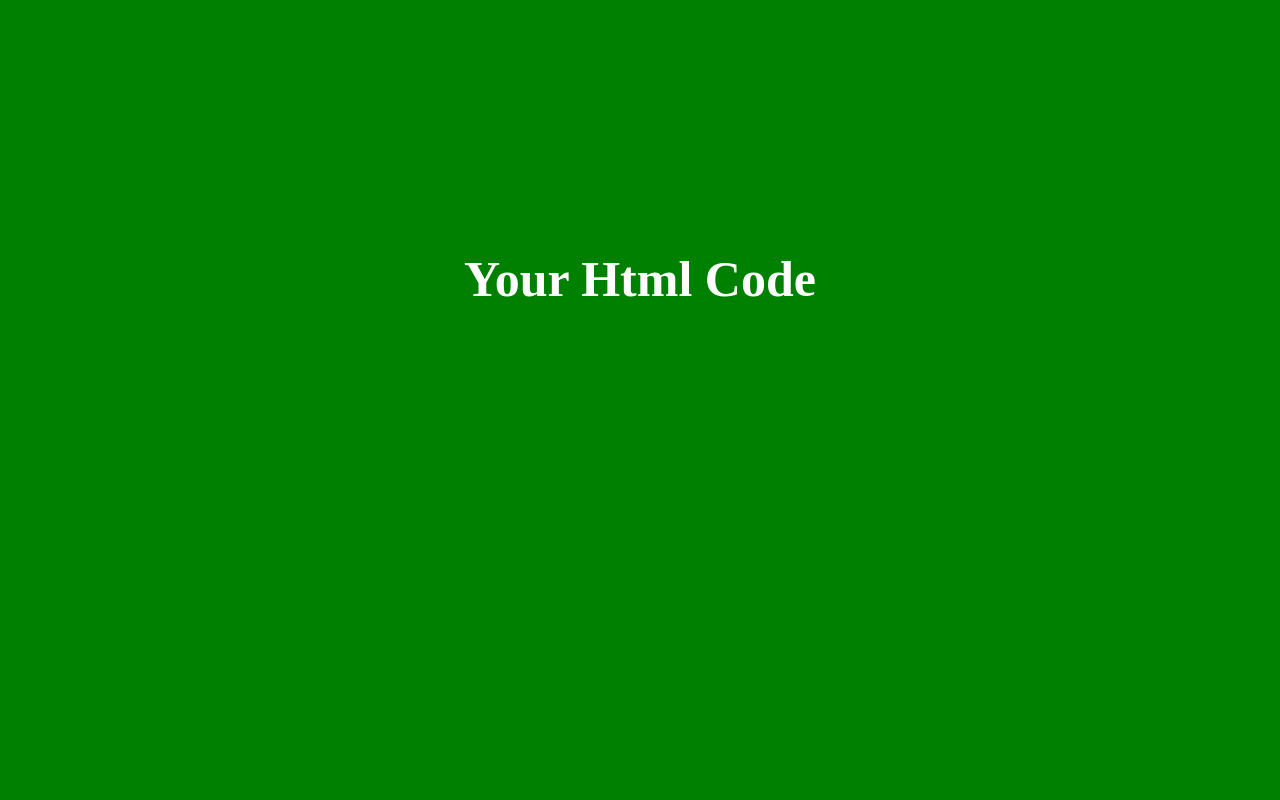
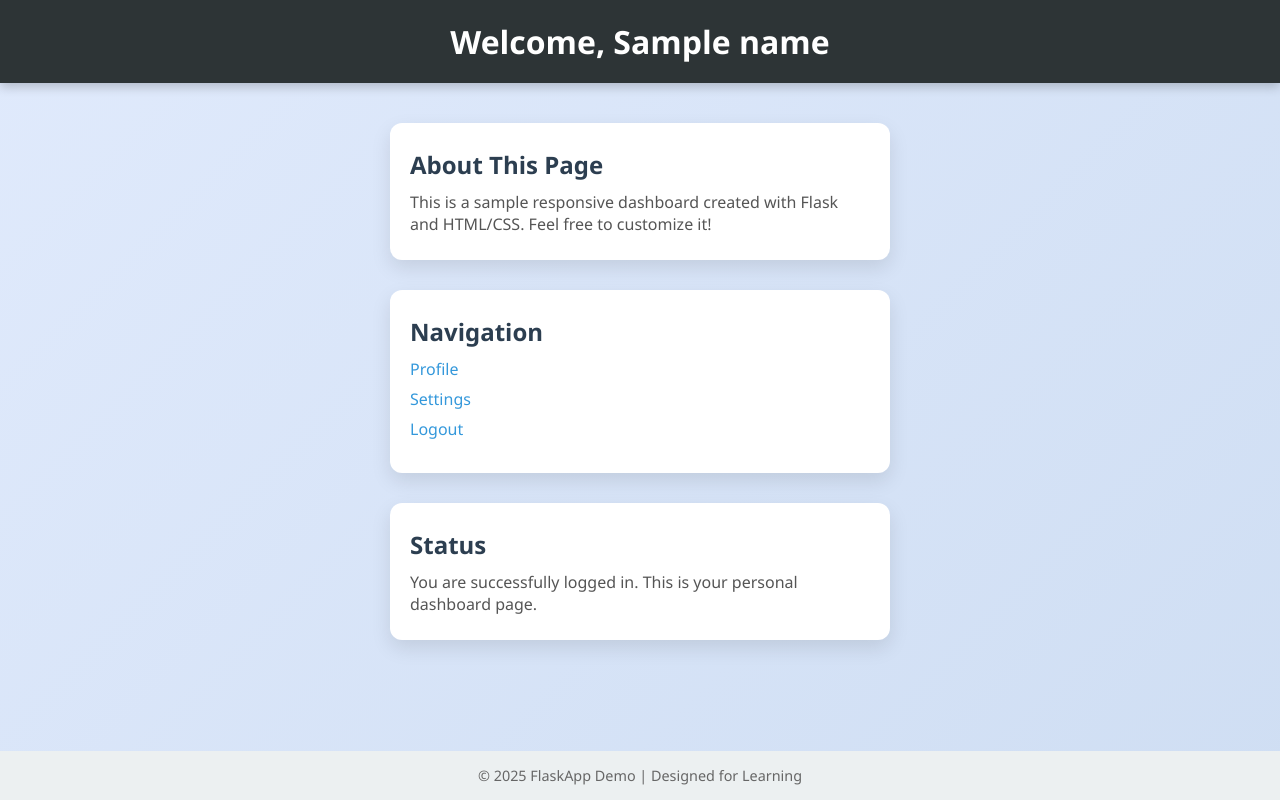
Before and after one commit to Ahmad-Safadi/Login-Website, a Flask app: template templates/MainPage.html in a window 1280 px wide. Run offline with Flask 3, Linux system fonts and the light colour scheme; the template is opened without the code that fills it: most values are stand-ins (such as "Sample title", 1, 10 or a date in 2020).

Commit message:
Update V2

```diff
--- a/templates/MainPage.html
+++ b/templates/MainPage.html
@@ -1,12 +1,138 @@
 <!DOCTYPE html>
+<html lang="en">
+<head>
+  <meta charset="UTF-8">
+  <title>Main Page</title>
+  <meta name="viewport" content="width=device-width, initial-scale=1.0">
+  <style>
+    * {
+      box-sizing: border-box;
+      margin: 0;
+      padding: 0;
+    }
 
-<html>
-<head>
-  <meta http-equiv="CONTENT-TYPE" content="text/html; charset=UTF-8">
-  <title>Hello, World!</title>
+    body {
+      font-family: 'Segoe UI', Tahoma, Geneva, Verdana, sans-serif;
+      background: linear-gradient(135deg, #e0eafc, #cfdef3);
+      color: #333;
+      min-height: 100vh;
+      display: flex;
+      flex-direction: column;
+    }
+
+    header {
+      background-color: #2d3436;
+      color: white;
+      padding: 20px;
+      text-align: center;
+      box-shadow: 0 4px 10px rgba(0, 0, 0, 0.2);
+    }
+
+    header h1 {
+      font-size: 2rem;
+    }
+
+    main {
+      flex: 1;
+      padding: 40px 20px;
+      display: flex;
+      flex-direction: column;
+      align-items: center;
+      gap: 30px;
+    }
+
+    .card {
+      background: white;
+      border-radius: 12px;
+      padding: 25px 20px;
+      width: 100%;
+      max-width: 500px;
+      box-shadow: 0 8px 20px rgba(0, 0, 0, 0.1);
+      transition: transform 0.2s ease;
+    }
+
+    .card:hover {
+      transform: translateY(-5px);
+    }
+
+    .card h2 {
+      margin-bottom: 10px;
+      color: #2c3e50;
+    }
+
+    .card p, .card ul {
+      font-size: 1rem;
+      color: #555;
+    }
+
+    .card ul {
+      list-style: none;
+      padding: 0;
+    }
+
+    .card ul li {
+      margin: 8px 0;
+    }
+
+    .card ul li a {
+      text-decoration: none;
+      color: #3498db;
+      transition: color 0.2s;
+    }
+
+    .card ul li a:hover {
+      color: #2980b9;
+    }
+
+    footer {
+      text-align: center;
+      padding: 15px;
+      font-size: 0.9rem;
+      background-color: #ecf0f1;
+      color: #666;
+    }
+
+    @media (max-width: 600px) {
+      header h1 {
+        font-size: 1.5rem;
+      }
+
+      .card {
+        padding: 20px 15px;
+      }
+    }
+  </style>
 </head>
-<body bgcolor="Green">
+<body>
 
-  <h1 style="color:white;text-align: center;margin-top: 250px;font-size: 50px">Your Html Code</h1>
+  <header>
+    <h1>Welcome, {{ name }}</h1>
+  </header>
+
+  <main>
+    <div class="card">
+      <h2>About This Page</h2>
+      <p>This is a sample responsive dashboard created with Flask and HTML/CSS. Feel free to customize it!</p>
+    </div>
+
+    <div class="card">
+      <h2>Navigation</h2>
+      <ul>
+        <li><a href="#">Profile</a></li>
+        <li><a href="#">Settings</a></li>
+        <li><a href="#">Logout</a></li>
+      </ul>
+    </div>
+
+    <div class="card">
+      <h2>Status</h2>
+      <p>You are successfully logged in. This is your personal dashboard page.</p>
+    </div>
+  </main>
+
+  <footer>
+    &copy; 2025 FlaskApp Demo | Designed for Learning
+  </footer>
+
 </body>
 </html>
```
Also changed, not shown: templates/Sign_In.html (+6 -6 lines), templates/Sign_Up.html (+6 -6 lines).
